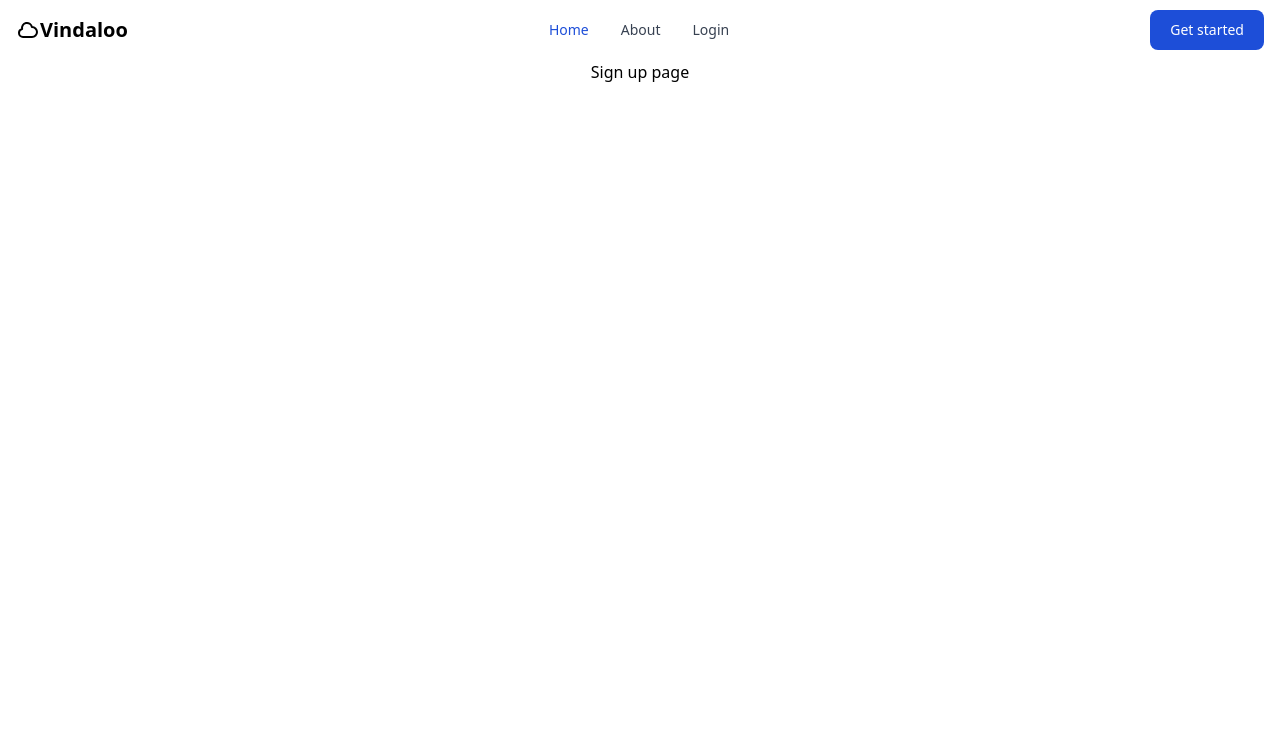
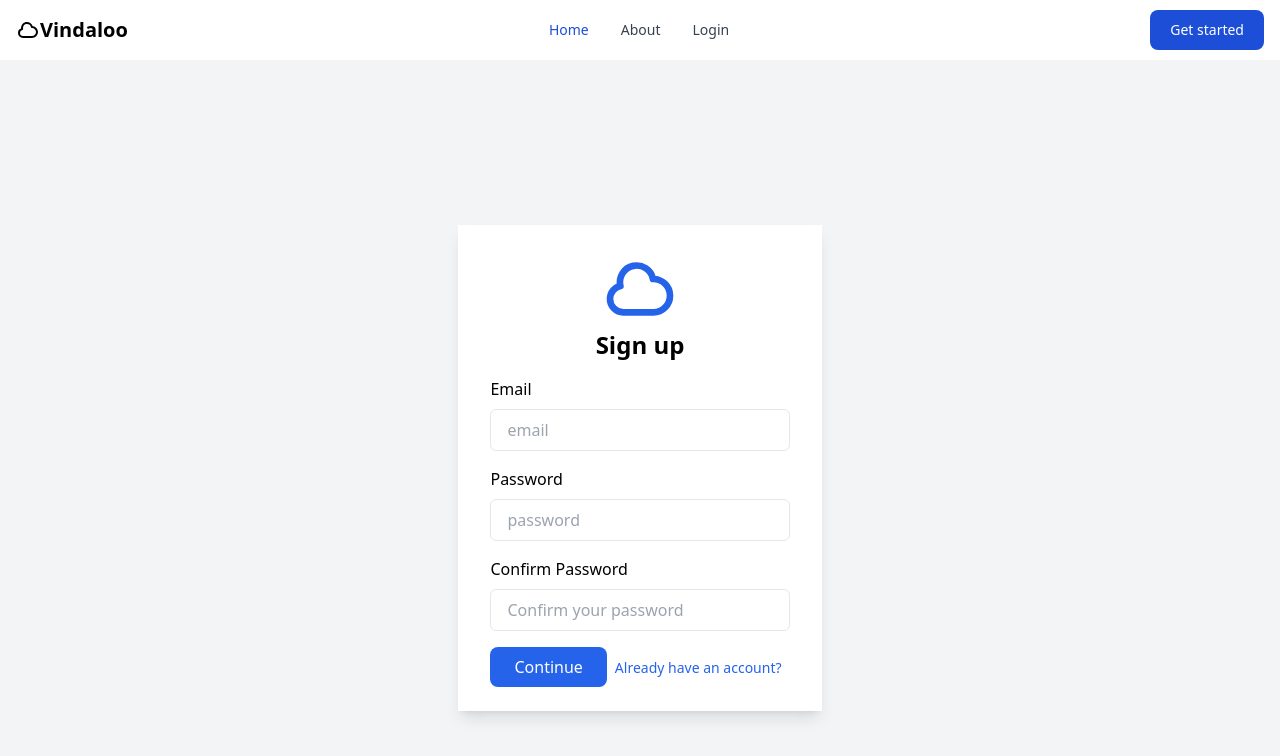
Before and after one commit to dom-gallo/Web-Analytics-Client, a React (Create React App) app: page /signup in a window 1280 px wide. Shown: the top 756 px of the page. Built offline with nearby package versions, Linux system fonts and the light colour scheme.

Commit message:
added signup page.

```diff
--- a/src/components/Login.js
+++ b/src/components/Login.js
@@ -29,14 +29,10 @@ const Login = (props) => {
             <div className="flex items-center justify-center min-h-screen bg-gray-100">
                 <div className="px-8 py-6 mt-4 text-left bg-white shadow-lg">
                     <div className="flex justify-center">
-                        <svg xmlns="http://www.w3.org/2000/svg" className="w-20 h-20 text-blue-600" fill="none"
-                             viewBox="0 0 24 24"
-                             stroke="currentColor">
-                            <path d="M12 14l9-5-9-5-9 5 9 5z"/>
-                            <path
-                                d="M12 14l6.16-3.422a12.083 12.083 0 01.665 6.479A11.952 11.952 0 0012 20.055a11.952 11.952 0 00-6.824-2.998 12.078 12.078 0 01.665-6.479L12 14z"/>
-                            <path stroke-linecap="round" stroke-linejoin="round" stroke-width="2"
-                                  d="M12 14l9-5-9-5-9 5 9 5zm0 0l6.16-3.422a12.083 12.083 0 01.665 6.479A11.952 11.952 0 0012 20.055a11.952 11.952 0 00-6.824-2.998 12.078 12.078 0 01.665-6.479L12 14zm-4 6v-7.5l4-2.222"/>
+                        <svg xmlns="http://www.w3.org/2000/svg" className="h-6 w-6" fill="none" viewBox="0 0 24 24" stroke="currentColor" strokeWidth={2}
+                             className="w-20 h-20 text-blue-600" fill="none"
+                             viewBox="0 0 24 24">
+                            <path strokeLinecap="round" strokeLinejoin="round" d="M3 15a4 4 0 004 4h9a5 5 0 10-.1-9.999 5.002 5.002 0 10-9.78 2.096A4.001 4.001 0 003 15z" />
                         </svg>
                     </div>
                     <h3 className="text-2xl font-bold text-center">Login to your account</h3>
--- a/src/components/Signup.js
+++ b/src/components/Signup.js
@@ -1,10 +1,53 @@
+import {useState} from "react";
+
 const Signup = (props) => {
 
-
+    const [user, setUSer] = useState({emailAddress: "", password: "", passwordConfirm: ""});
 
     return (
         <>
-            <h1>Sign up page</h1>
+            <div className="flex items-center justify-center min-h-screen bg-gray-100">
+                <div className="px-8 py-6 mt-4 text-left bg-white shadow-lg">
+                    <div className="flex justify-center">
+                        <svg xmlns="http://www.w3.org/2000/svg" className="h-6 w-6" fill="none" viewBox="0 0 24 24" stroke="currentColor" strokeWidth={2}
+                             className="w-20 h-20 text-blue-600" fill="none"
+                             viewBox="0 0 24 24">
+                            <path strokeLinecap="round" strokeLinejoin="round" d="M3 15a4 4 0 004 4h9a5 5 0 10-.1-9.999 5.002 5.002 0 10-9.78 2.096A4.001 4.001 0 003 15z" />
+                        </svg>
+                    </div>
+                    <h3 className="text-2xl font-bold text-center">Sign up</h3>
+                    <form action="" onSubmit={(event) => {
+                        event.preventDefault();
+                        console.log("Signup button pressed");
+                    }}>
+                        <div className="mt-4">
+                            <div className="mt-4">
+                                <label htmlFor="email" className="block">Email</label>
+                                <input type="text" placeholder={"email"}
+                                       className="w-full px-4 py-2 mt-2 border rounded-md focus:outline-none focus:ring-1 focus:ring-blue-600"                                />
+                            </div>
+                            <div className="mt-4">
+                                <label htmlFor="block" className="block">Password</label>
+                                <input type="password" placeholder="password"
+                                       className="w-full px-4 py-2 mt-2 border rounded-md focus:outline-none focus:ring-1 focus:ring-blue-600"                                />
+                            </div>
+                            <div className="mt-4">
+                                <label htmlFor="block" className="block">Confirm Password</label>
+                                <input type="password" placeholder="Confirm your password"
+                                       className="w-full px-4 py-2 mt-2 border rounded-md focus:outline-none focus:ring-1 focus:ring-blue-600"                                />
+                            </div>
+                            <div className="flex items-baseline justify-between">
+                                <button
+                                    className="px-6 py-2 mt-4 text-white bg-blue-600 rounded-lg hover:bg-blue-900">Continue
+                                </button>
+                                <a onClick={(event => {
+                                    console.log("Navigate to /login")
+                                })} href="#" className=" px-2 text-sm text-blue-600 hover:underline"> Already have an account?</a>
+                            </div>
+                        </div>
+                    </form>
+                </div>
+            </div>
         </>
     );
 }
```
